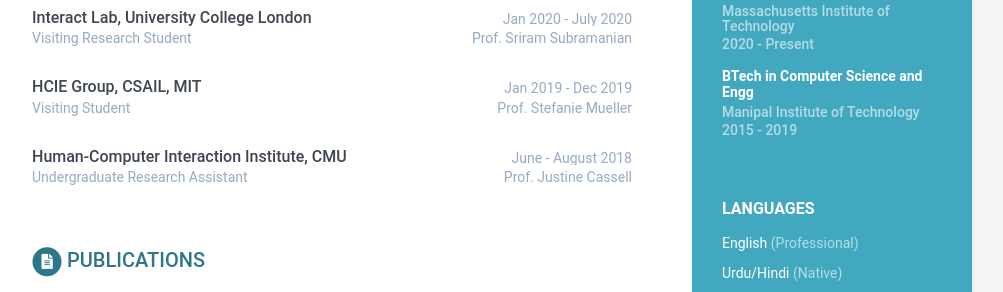
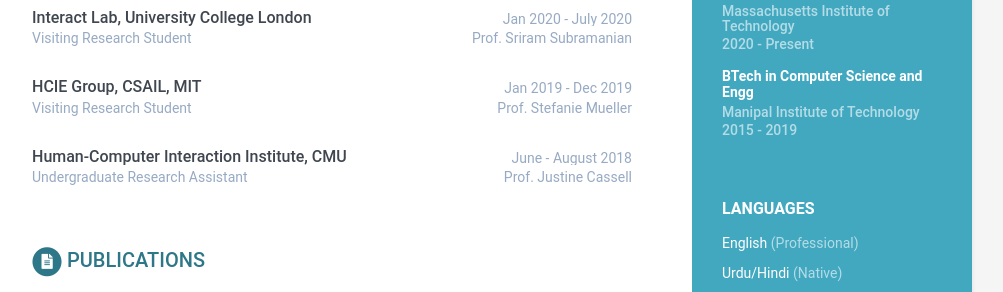
Before and after one commit to FarazFaruqi/FarazFaruqi.github.io, a Jekyll site: the page built from index.html, in a window 1280 px wide. Shown: the part 583-875 px from the top of the page, without its empty margins (168-1171 px from the left). Built offline with Jekyll 4.4.1, drawn with Linux system fonts in a browser that asks for light colours.

Commit message:
Update data.yml

```diff
--- a/_data/data.yml
+++ b/_data/data.yml
@@ -89,7 +89,7 @@
 #            - Developed an Acoustic detection system that detects the sound created by scratching the surface of 3D models,
 #             analyzes its frequency spectrum to extract MFCC features and classifies the correct class of slicing setting.
 
-- role: Visiting Student
+- role: Visiting Research Student
   title: Research Experience
   time: Jan 2019 - Dec 2019
   company: HCIE Group, CSAIL, MIT
```
